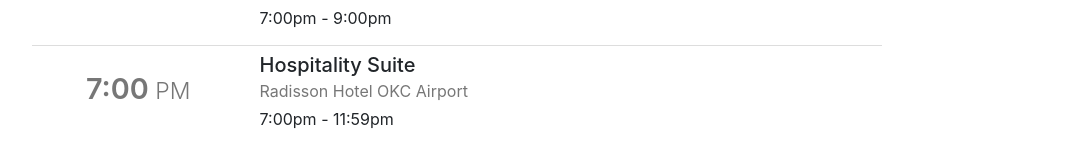
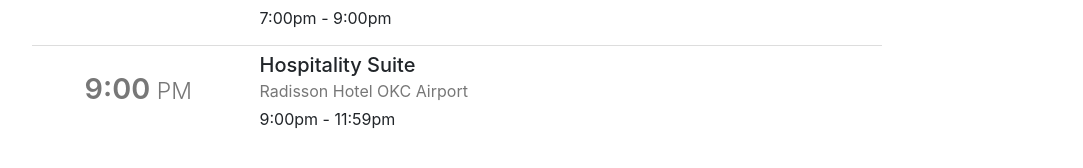
Before and after one commit to tournio/okclassic-nextjs, a Next.js app: page /schedule in a window 1280 px wide. Shown: the part 370-538 px from the top of the page, without its empty margins (98-1181 px from the left). Built offline with nearby package versions, Linux system fonts and the light colour scheme.

Commit message:
change friday hospitality suite start time

```diff
--- a/pages/schedule.js
+++ b/pages/schedule.js
@@ -28,7 +28,7 @@ const schedule = () => {
         },
         {
           type: 'social',
-          start: '19:00:00',
+          start: '21:00:00',
           end: '23:59:00',
           name: 'Hospitality Suite',
           where: 'Radisson Hotel OKC Airport',
```
